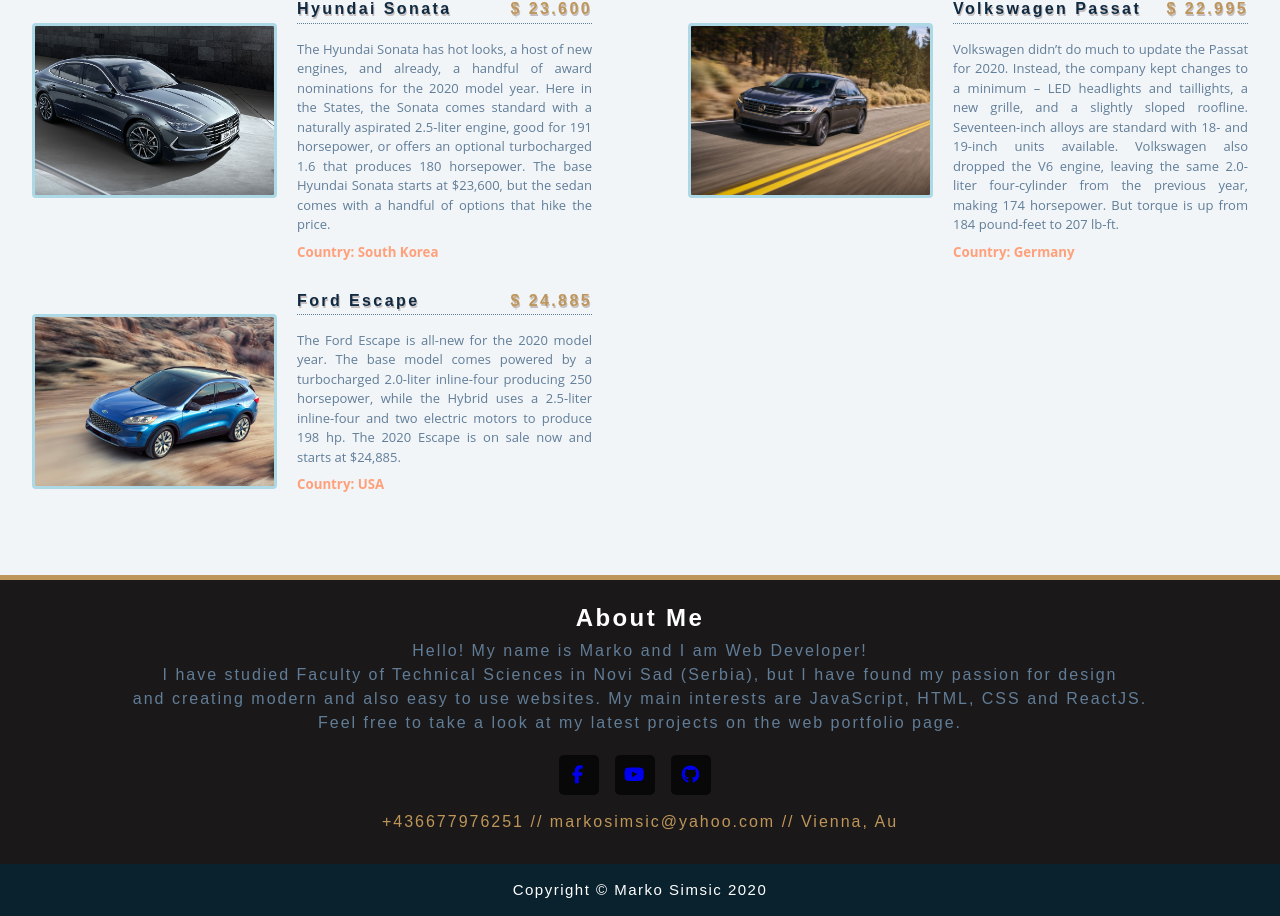
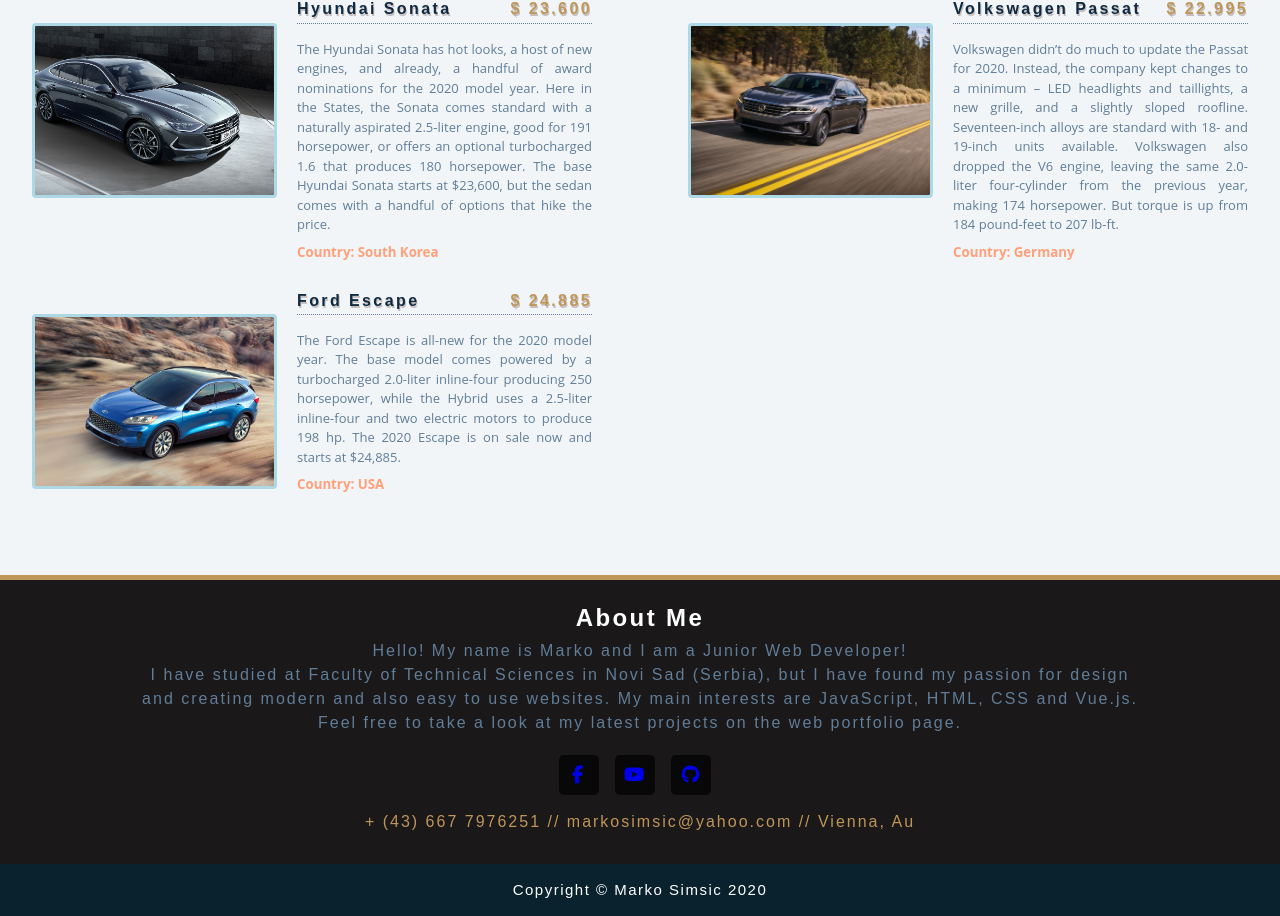
Before and after one commit to simsicmarko/new-models-cars, a plain HTML site: page index.html in a window 1280 px wide. Shown: the part 1380-2296 px from the top of the page. Drawn offline with Linux system fonts and the light colour scheme; a web font is replaced by a local one.

Commit message:
Update index.html
Some details changed.

```diff
--- a/index.html
+++ b/index.html
@@ -24,8 +24,8 @@
             <div class="center">
                 <h3>About me</h3>
                 <div class="content">
-                    <p> Hello! My name is Marko and I am Web Developer!<br>I have studied Faculty of Technical Sciences in Novi Sad (Serbia), but I
-                        have found my passion for design <br>and creating modern and also easy to use websites. My main interests are JavaScript, HTML, CSS and ReactJS.<br>
+                    <p> Hello! My name is Marko and I am a Junior Web Developer!<br>I have studied at Faculty of Technical Sciences in Novi Sad (Serbia), but I
+                        have found my passion for design <br>and creating modern and also easy to use websites. My main interests are JavaScript, HTML, CSS and Vue.js.<br>
                         Feel free to take a look at my latest projects on the web portfolio page.
                     </p>
                     <div class="social">
@@ -35,7 +35,7 @@
                     </div>
                 </div>
                 <div class="address">
-                    <p> +436677976251 // markosimsic@yahoo.com //  Vienna, Au</p>
+                    <p> + (43) 667 7976251 // markosimsic@yahoo.com //  Vienna, Au</p>
                 </div>
             </div>
         </div>
```
